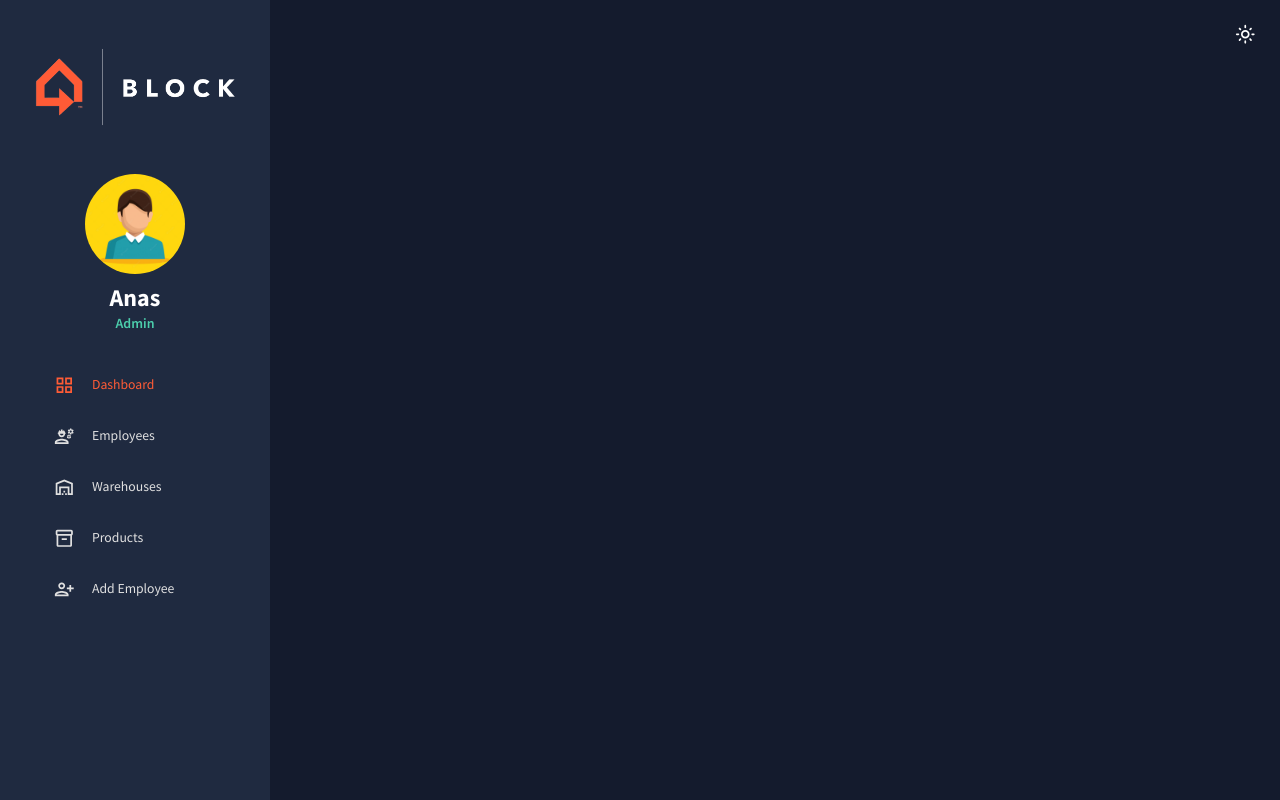
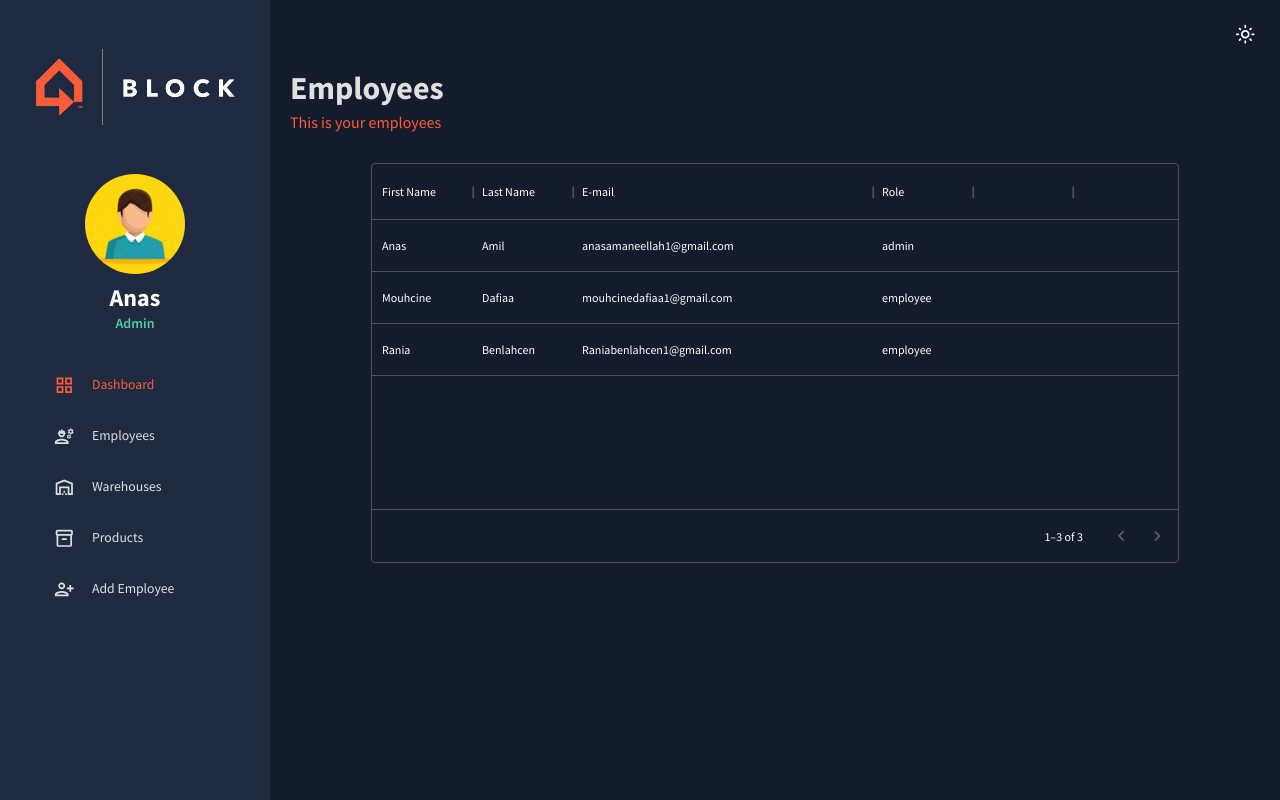
Before and after one commit to AnasAmil/Block-frontend, a React (Vite) app: page /employees in a window 1280 px wide. Built offline with nearby package versions, Linux system fonts and the light colour scheme.

Commit message:
finished datagrid for employees

```diff
--- a/src/App.jsx
+++ b/src/App.jsx
@@ -5,7 +5,7 @@ import Topbar from "./pages/global/Topbar";
 import Appbar from "./pages/global/Appbar";
 import Dashboard from "./pages/Dashboard";
  import Warehouses from "./pages/Warehouses";
-// import Employees from "./pages/Employees";
+ import Employees from "./pages/Employees";
 // import Products from "./pages/Products";
 // import AddEmployee from "./pages/AddEmployee";
  import { Route, Routes } from "react-router-dom";
@@ -26,7 +26,8 @@ const App = () => {
               <Routes>
                 <Route path="/" element={<Dashboard/>} />
                 <Route path="/warehouses" element={<Warehouses/>} />
-                {/* <Route path="/employees" element={<Employees/>} />
+                <Route path="/employees" element={<Employees/>} />
+                {/*
                 <Route path="/products" element={<Products/>} />
                 <Route path="/add_employee" element={<AddEmployee/>} /> */}
               </Routes>
--- /dev/null
+++ b/src/components/TableButtons.jsx
@@ -0,0 +1,24 @@
+import React from 'react'
+import { Stack, useTheme } from '@mui/material'
+import { colorCodes } from '../theme'
+import ModeEditOutlineOutlinedIcon from '@mui/icons-material/ModeEditOutlineOutlined'
+import DeleteOutlineOutlinedIcon from '@mui/icons-material/DeleteOutlineOutlined'
+
+
+const TableButtons = () => {
+
+    const theme = useTheme()
+    const colors = colorCodes(theme.palette.mode)
+
+  return (
+    <Stack
+        direction='row'
+        spacing={3}
+    >
+        <ModeEditOutlineOutlinedIcon color={colors.greenVibrant[500]} />
+        <DeleteOutlineOutlinedIcon  color='#E11414' />
+    </Stack>
+  )
+}
+
+export default TableButtons
--- /dev/null
+++ b/src/pages/Employees/Index.jsx
@@ -0,0 +1,84 @@
+import React from 'react'
+import { colorCodes } from '../../theme'
+import { Box, useTheme } from '@mui/material'
+import { DataGrid, renderActionsCell } from '@mui/x-data-grid'
+import Header from '../../components/Header'
+import { mockDataTeam } from '../../data/MockData'
+import TableButtons from '../../components/TableButtons'
+
+
+const Employees = () => {
+
+    const theme = useTheme()
+    const colors = colorCodes(theme.palette.mode)
+
+    const columns = [
+        {
+            field: 'first_name',
+            headerName: 'First Name',
+            width: 100
+        },
+
+        {
+            field: 'last_name',
+            headerName: 'Last Name',
+            width: 100
+        },
+
+        {
+            field: 'email',
+            headerName: 'E-mail',
+            width: 300
+        },
+
+        {
+            field: 'role',
+            headerName: 'Role',
+            width: 100
+        },
+
+        {
+            field: 'action',
+            headerName: '',
+            width: 100,
+            renderActionsCell: TableButtons
+        },
+    ]
+
+    const rows = mockDataTeam;
+
+  return (
+    <>
+        <Box m='0 0 0 20px' >
+            <Header title='Employees' subtitle='This is your employees' />
+        </Box>
+
+        <Box
+            sx={{
+                display: 'flex',
+                width: '100%',
+                alignItems: 'center',
+                justifyContent: 'center'
+            }}
+        >
+            <Box
+                sx={{
+                    width: '80%',
+                    height: 400,
+
+                }}
+            >
+                <DataGrid
+                    rows={rows}
+                    columns={columns}
+                    pageSize={5}
+                    rowsPerPageOptions={[5]}
+                    experimentalFeatures={{ newEditingApi: true }}
+                />
+            </Box>
+        </Box>
+    </>
+  )
+}
+
+export default Employees
```
